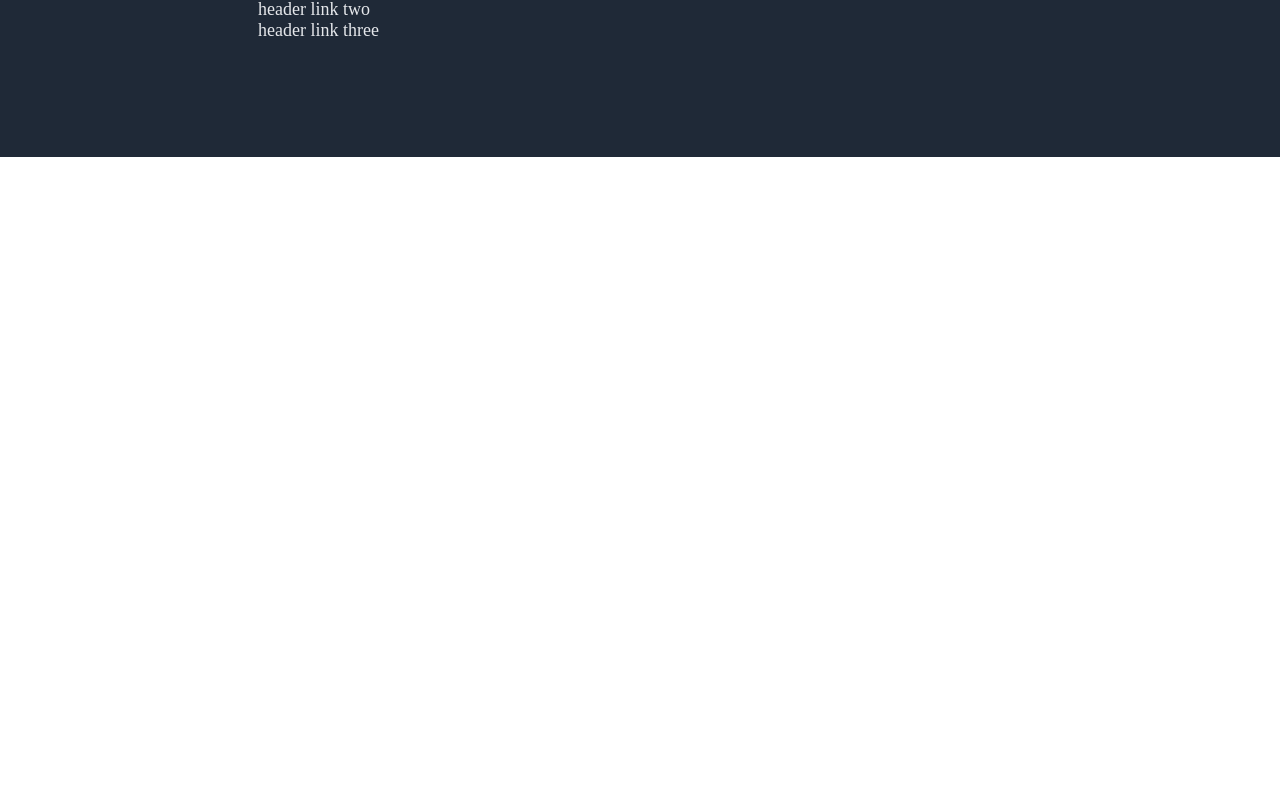
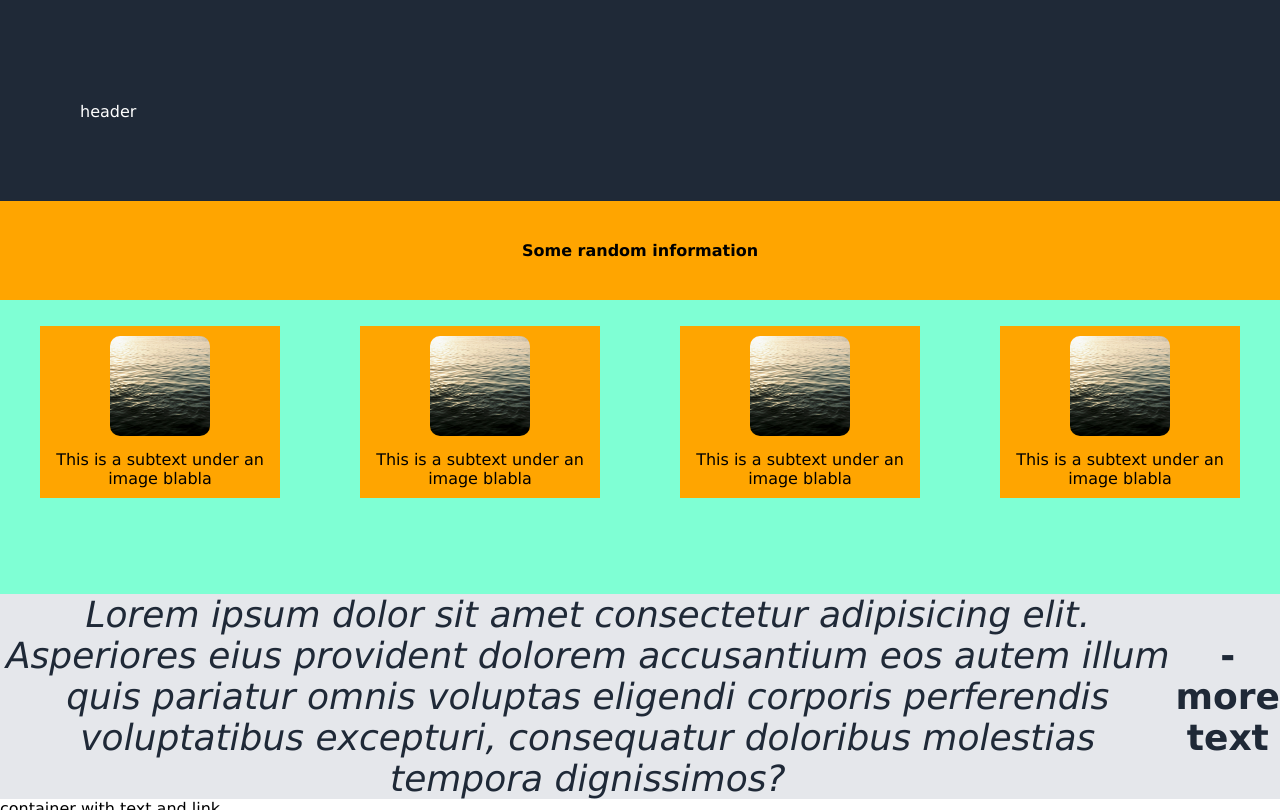
Before and after one commit to BobbieJanssen/fake-website, a plain HTML site: page index.html in a window 1280 px wide. Shown: the part 138-948 px from the top of the page. Before the commit the page ends 800 px from the top, so only its background shows below. Drawn offline with Linux system fonts and the light colour scheme.

Commit message:
Layout almost ok
Ignore the background colors, this will be deleted. I need it to see what I'm doing.

```diff
--- a/index.html
+++ b/index.html
@@ -10,19 +10,34 @@
 </header>
 
 <body>
-  <header class="site-header">
-    <div class="wrapper site-header__wrapper">
-    <div class="brand">Header logo</div>
-    <nav class="nav">
-        <ul>
-            <li><a href="">header link one</a></li>
-            <li><a href="">header link two</a></li>
-            <li><a href="">header link three</a></li>
-        </ul>
-    </nav>
-</div>
-</header>
+    <header>header</header>
 
-</div>
+    <section class="first-section">
+            <p><strong>Some random information</strong></p>
+    </section>
+
+    <section class="second-section">
+        <figure>
+            <img src="images/ocean.jpg" alt=""><figcaption class="picture-text">This is a subtext under an image blabla</figcaption>
+        </figure>
+        <figure>
+            <img src="images/ocean.jpg" alt=""><figcaption class="picture-text">This is a subtext under an image blabla</figcaption>
+        </figure>
+        <figure>
+            <img src="images/ocean.jpg" alt=""><figcaption class="picture-text">This is a subtext under an image blabla</figcaption>
+        </figure>
+        <figure>
+            <img src="images/ocean.jpg" alt=""><figcaption class="picture-text">This is a subtext under an image blabla</figcaption>
+        </figure>
+  </section>
+
+
+
+
+
+    <section class="quote"><i>Lorem ipsum dolor sit amet consectetur adipisicing elit. Asperiores eius provident dolorem accusantium eos autem illum quis pariatur omnis voluptas eligendi corporis perferendis voluptatibus excepturi, consequatur doloribus molestias tempora dignissimos?</i>
+        <b> - more text</b></section>
+    <section>container with text and link</section>
+    <footer>footer</footer>
 </body>
 </html>
--- a/style.css
+++ b/style.css
@@ -1,43 +1,78 @@
 body{
+font-family: 'Lucida Sans', 'Lucida Sans Regular', 'Lucida Grande', 'Lucida Sans Unicode', Geneva, Verdana, sans-serif;
+margin:0;
+padding: 0;
+display: flex;
+flex-direction: column;
+box-sizing: content-box;
+}
+
+header{
+    background-color: #1F2937;
+    padding: 80px;
+    color: white;
+}
+
+section{
+    background-color: white;
+    text-align: center;
+    display: inline-flex;
+    flex-direction: row;
+    align-items: center;
+}
+
+.first-section{
     margin: 0;
-    padding: 0;
+    padding: 30px;
+    flex-direction: row;
+    justify-content: center;
+    align-items: center;
+    background: orange;
 }
-.site-header{
-    gap: 1rem;
-    background-color: #1f2937;
-    position: relative;
-    flex-flow: row wrap;
-    justify-content: space-between;
-    align-items: center;
+
+p{
+    margin: 10px 10px;
+    text-align: center;
+}
+
+.second-section{
+    background-color: aquamarine;
+    display: flex;
+    flex-direction: row;
+    margin: 0;
+    padding-top: 10px;
+    padding-bottom: 80px;
+    justify-content: center;
+}
+
+figure{
+    background: orange;
+    padding: 10px;
+}
+
+img{
+    border-radius: 10%;
+    margin-bottom: 10px;
+    width: 100px;
+    height: 100px;
+}
 
 
+
+.quote{
+    background-color: #E5E7EB;
+    font-size: 36px;
+    font-weight: 100;
+    color: #1F2937;
+    text-align: center;
 }
 
-.site-header__wrapper{
-    padding: 100px;
-    display: flex;
-    flex-wrap: wrap;
+button{
+    color: #3882F6;
 }
-
-.brand{
-    font-size: 24px;
-    color: #F9FAF8;
-    padding: 0;
+footer{
+    background-color: #1F2937;
+    padding: 10px 10px;
+    text-align: center;
+    color: #E5E7EB
 }
-
-.nav{
-    display: flex;
-
-}
-
-ul{
-    list-style-type: none;
-    justify-content: flex-end;
-}
-
-a{
-    color: #E5E7EB;
-    font-size:18px;
-    text-decoration: none;
-
-}
```
Also changed, not shown: images/ocean.jpg (added).
